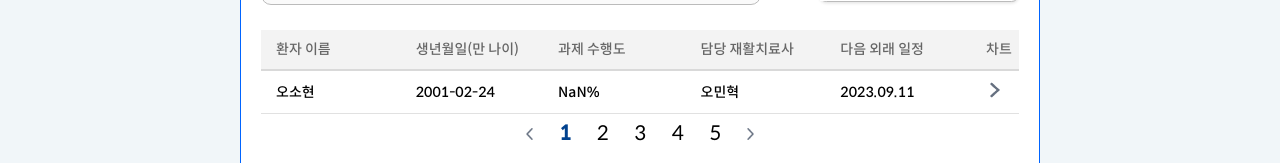
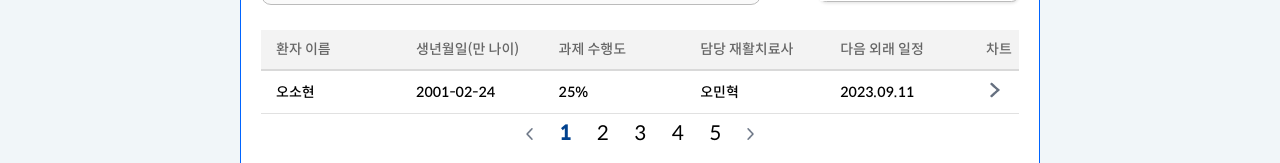
Before and after one commit to sync-without-async/Rehab-FrontEnd, a React (Vite) app: page /doctorpatientlist in a window 1280 px wide. Shown: the part 351-514 px from the top of the page. Built offline with nearby package versions, Linux system fonts and the light colour scheme.

Commit message:
Fix: 의사 로그인 응답에 환자 ID 추가하여 과제수행도 뜨도록 수정

```diff
--- a/src/components/DoctorDashBoard/DoctorCheckHW.jsx
+++ b/src/components/DoctorDashBoard/DoctorCheckHW.jsx
@@ -66,6 +66,7 @@ const DoctorCheckHW = () => {
   const userId = "HL0001";
 
   const exercises = getUserExercises(userId);
+  console.log("Exercises for:", userId, exercises);
   const totalExercises = exercises.length;
   const passedExercises = exercises.filter(exercise => exercise.judgement === "합격").length;
   const failedExercises = totalExercises - passedExercises;
--- a/src/components/DoctorDashBoard/DoctorPatientList.jsx
+++ b/src/components/DoctorDashBoard/DoctorPatientList.jsx
@@ -2,7 +2,7 @@ import styled from "styled-components";
 import player from "../../assets/icons/player.png";
 import Pagination from "../Pagination/Pagination";
 import { useState, useEffect } from "react";
-import {userLogin,  getUserExercises } from "../../librarys/login-api";
+import { userLogin, getUserExercises } from "../../librarys/login-api";
 import SearchBar from "../Input/SearchBar";
 import DropdownFilter from "../Dropdown/DropdownFilter";
 
@@ -100,7 +100,7 @@ const PlayerIcon = styled.img`
   height: 18px;
 `;
 
-const filterlist=["오늘 외래 순", "최신 등록 순", "수행도 높은 순"];
+const filterlist = ["오늘 외래 순", "최신 등록 순", "수행도 높은 순"];
 
 const DoctorPatientList = () => {
   const doctorId = "doctor";
@@ -123,12 +123,19 @@ const DoctorPatientList = () => {
     return <div>Error: Doctor or Patient info not found.</div>;
   }
 
-  const exercises = getUserExercises(doctorInfo.patient.name);
+  const exercises = getUserExercises(patientInfo.id);
+  console.log("Exercises for:", doctorInfo.patient.id, exercises);
 
-  const passedExercises = exercises.filter(exercise => exercise.judgement === "합격").length;
+  // 합격한 과제만 필터링하여 그 갯수를 센다.(이거 나중에 로직 변경 해야됨 임시 데이터에서 보여줄려고 계산하는 것임)
+  const passedExercises = exercises.filter(
+    (exercise) => exercise.judgement === "합격",
+  ).length;
   const totalExercises = exercises.length;
 
-  const passRate = Math.round((passedExercises / totalExercises) * 100);
+  const passRate =
+    totalExercises === 0
+      ? 0
+      : Math.round((passedExercises / totalExercises) * 100);
 
   const totalItems = 40;
   const itemsPerPage = 8;
@@ -156,7 +163,7 @@ const DoctorPatientList = () => {
           </TableRow>
         </thead>
         <tbody>
-        <TableRow>
+          <TableRow>
             <TableCell>{patientInfo.name}</TableCell>
             <TableCell>{patientInfo.birth}</TableCell>
             <TableCell>{passRate}%</TableCell>
--- a/src/librarys/login-api.js
+++ b/src/librarys/login-api.js
@@ -52,6 +52,7 @@ export async function userLogin(id, password) {
       user: {
         email: account.id,
         name: account.name,
+        id: account.id,
         access_token: "user_token1",
         refresh_token: "user_token2",
         admin: account.admin,
@@ -75,6 +76,7 @@ export async function userLogin(id, password) {
       refresh_token: "admin1_token2",
       admin: account.admin,
       patient: {
+        id: patient.id,
         name: patient.name,
         gender: patient.gender,
         birth: patient.birth,
```
